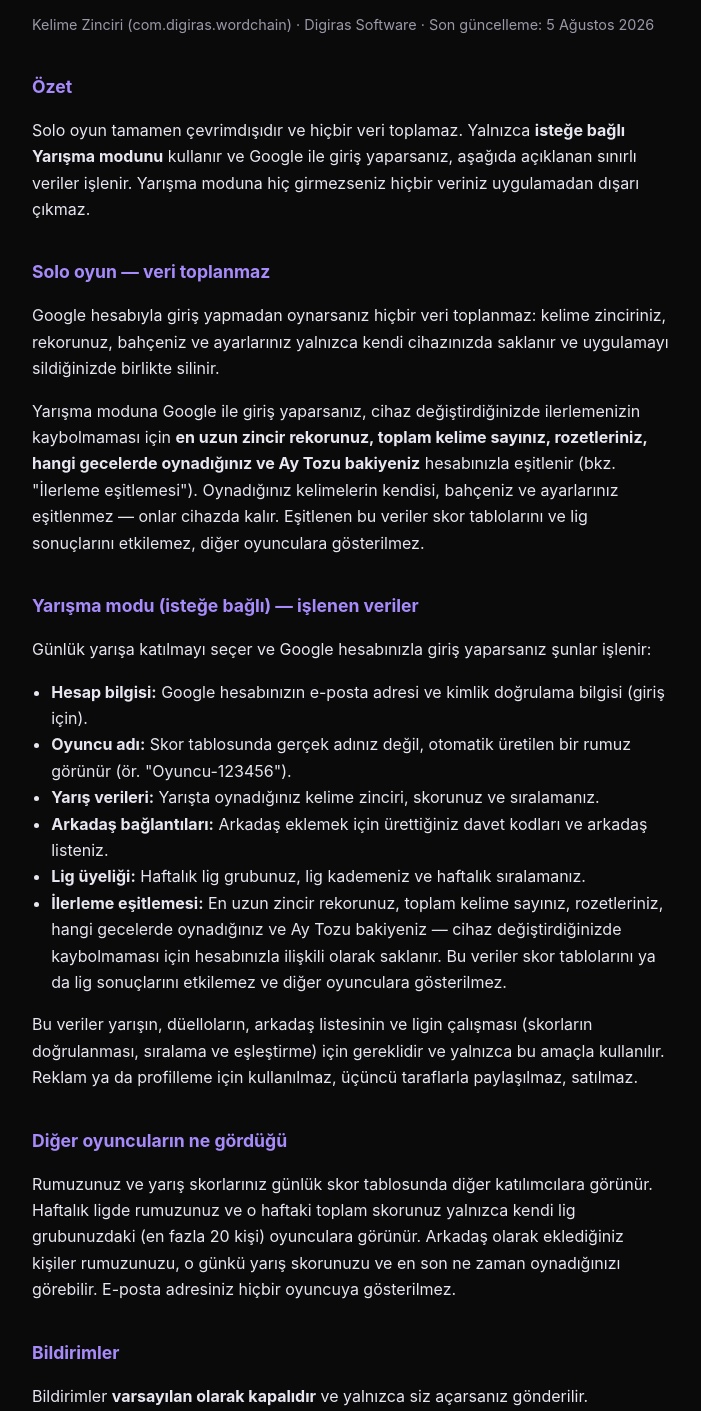
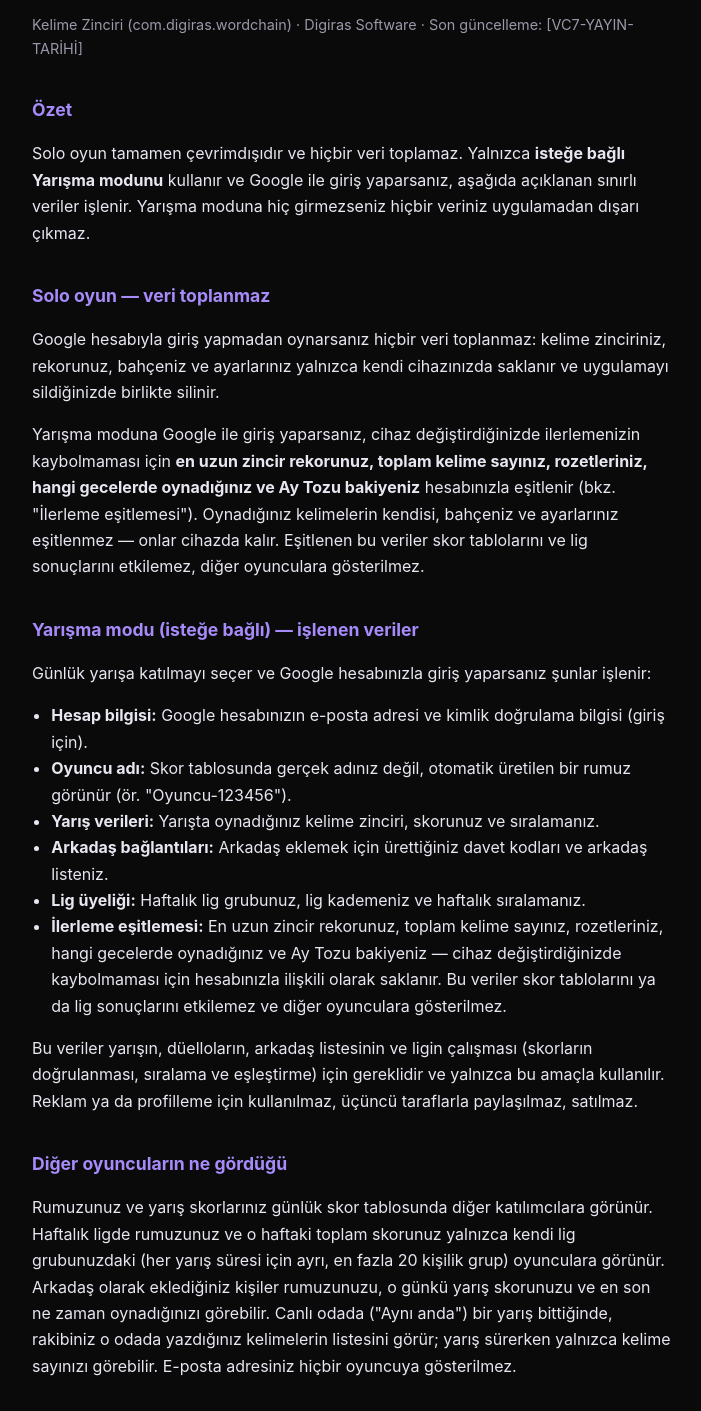
Before and after one commit to digirasplus/kelime-zinciri-privacy, a plain HTML site: page index.html in a window 1280 px wide. Shown: the part 91-1502 px from the top of the page, without its empty margins (288-989 px from the left). Drawn offline with Linux system fonts and the light colour scheme.

Commit message:
privacy v5: canlı oda kelime-reveal + per-format lig cümlesi (vc10 canlı)

```diff
--- a/index.html
+++ b/index.html
@@ -17,7 +17,7 @@
 </head>
 <body>
 <h1>Gizlilik Politikası</h1>
-<p class="muted">Kelime Zinciri (com.digiras.wordchain) · Digiras Software · Son güncelleme: 5 Ağustos 2026</p>
+<p class="muted">Kelime Zinciri (com.digiras.wordchain) · Digiras Software · Son güncelleme: [VC7-YAYIN-TARİHİ]</p>
 
 <h2>Özet</h2>
 <p>Solo oyun tamamen çevrimdışıdır ve hiçbir veri toplamaz. Yalnızca <strong>isteğe bağlı Yarışma modunu</strong> kullanır ve Google ile giriş yaparsanız, aşağıda açıklanan sınırlı veriler işlenir. Yarışma moduna hiç girmezseniz hiçbir veriniz uygulamadan dışarı çıkmaz.</p>
@@ -39,7 +39,7 @@
 <p>Bu veriler yarışın, düelloların, arkadaş listesinin ve ligin çalışması (skorların doğrulanması, sıralama ve eşleştirme) için gereklidir ve yalnızca bu amaçla kullanılır. Reklam ya da profilleme için kullanılmaz, üçüncü taraflarla paylaşılmaz, satılmaz.</p>
 
 <h2>Diğer oyuncuların ne gördüğü</h2>
-<p>Rumuzunuz ve yarış skorlarınız günlük skor tablosunda diğer katılımcılara görünür. Haftalık ligde rumuzunuz ve o haftaki toplam skorunuz yalnızca kendi lig grubunuzdaki (en fazla 20 kişi) oyunculara görünür. Arkadaş olarak eklediğiniz kişiler rumuzunuzu, o günkü yarış skorunuzu ve en son ne zaman oynadığınızı görebilir. E-posta adresiniz hiçbir oyuncuya gösterilmez.</p>
+<p>Rumuzunuz ve yarış skorlarınız günlük skor tablosunda diğer katılımcılara görünür. Haftalık ligde rumuzunuz ve o haftaki toplam skorunuz yalnızca kendi lig grubunuzdaki (her yarış süresi için ayrı, en fazla 20 kişilik grup) oyunculara görünür. Arkadaş olarak eklediğiniz kişiler rumuzunuzu, o günkü yarış skorunuzu ve en son ne zaman oynadığınızı görebilir. Canlı odada ("Aynı anda") bir yarış bittiğinde, rakibiniz o odada yazdığınız kelimelerin listesini görür; yarış sürerken yalnızca kelime sayınızı görebilir. E-posta adresiniz hiçbir oyuncuya gösterilmez.</p>
 
 <h2>Bildirimler</h2>
 <p>Bildirimler <strong>varsayılan olarak kapalıdır</strong> ve yalnızca siz açarsanız gönderilir. Açtığınızda günde en fazla bir hatırlatma alırsınız ve o gün zaten oynadıysanız bildirim gelmez. Ayarlardan istediğiniz zaman kapatabilirsiniz.</p>
@@ -69,7 +69,7 @@
 <hr>
 
 <h1>Privacy Policy</h1>
-<p class="muted">Kelime Zinciri (com.digiras.wordchain) · Digiras Software · Last updated: August 5, 2026</p>
+<p class="muted">Kelime Zinciri (com.digiras.wordchain) · Digiras Software · Last updated: [VC7-PUBLISH-DATE]</p>
 
 <h2>Summary</h2>
 <p>The solo game is fully offline and collects no data. Only if you use the <strong>optional Competition mode</strong> and sign in with Google, the limited data described below is processed. If you never open Competition mode, no data ever leaves the app.</p>
@@ -90,7 +90,7 @@
 <p>This data is required for races, duels, the friends list and the league to work (server-side score validation, ranking and matching) and is used only for that purpose. It is not used for ads or profiling, and is never shared with third parties or sold.</p>
 
 <h2>What other players can see</h2>
-<p>Your handle and race scores are visible to other participants on the daily leaderboard. In the weekly league, your handle and weekly total are visible only to players in your own league group (at most 20 people). People you add as friends can see your handle, your race score for the day and when you last played. Your email address is never shown to any player.</p>
+<p>Your handle and race scores are visible to other participants on the daily leaderboard. In the weekly league, your handle and weekly total are visible only to players in your own league group (a separate group of at most 20 people for each race duration). People you add as friends can see your handle, your race score for the day and when you last played. When a live-room ("Aynı anda") match ends, your opponent sees the list of words you played in that room; while the match is running they only see your word count. Your email address is never shown to any player.</p>
 
 <h2>Notifications</h2>
 <p>Notifications are <strong>off by default</strong> and are only sent if you turn them on. When enabled you receive at most one reminder per day, and none at all on a day you have already played. You can turn them off at any time in Settings.</p>
```
